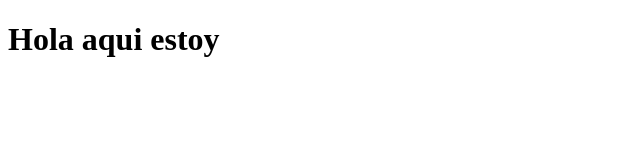
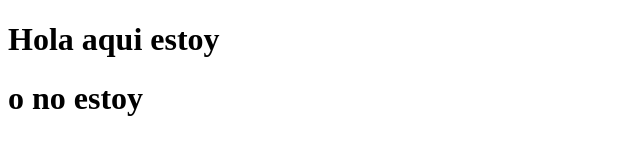
Before and after one commit to Dithedy/Aprende-pececillo, a plain HTML site: page index.html in a window 1280 px wide. Shown: the whole page, without its empty margins (0-640 px from the left). Drawn offline with Linux system fonts and the light colour scheme.

Commit message:
modificacion 2

```diff
--- a/index.html
+++ b/index.html
@@ -8,5 +8,6 @@
 </head>
 <body>
     <h1>Hola aqui estoy</h1>
+    <h1>o no estoy</h1>
 </body>
 </html>
```
